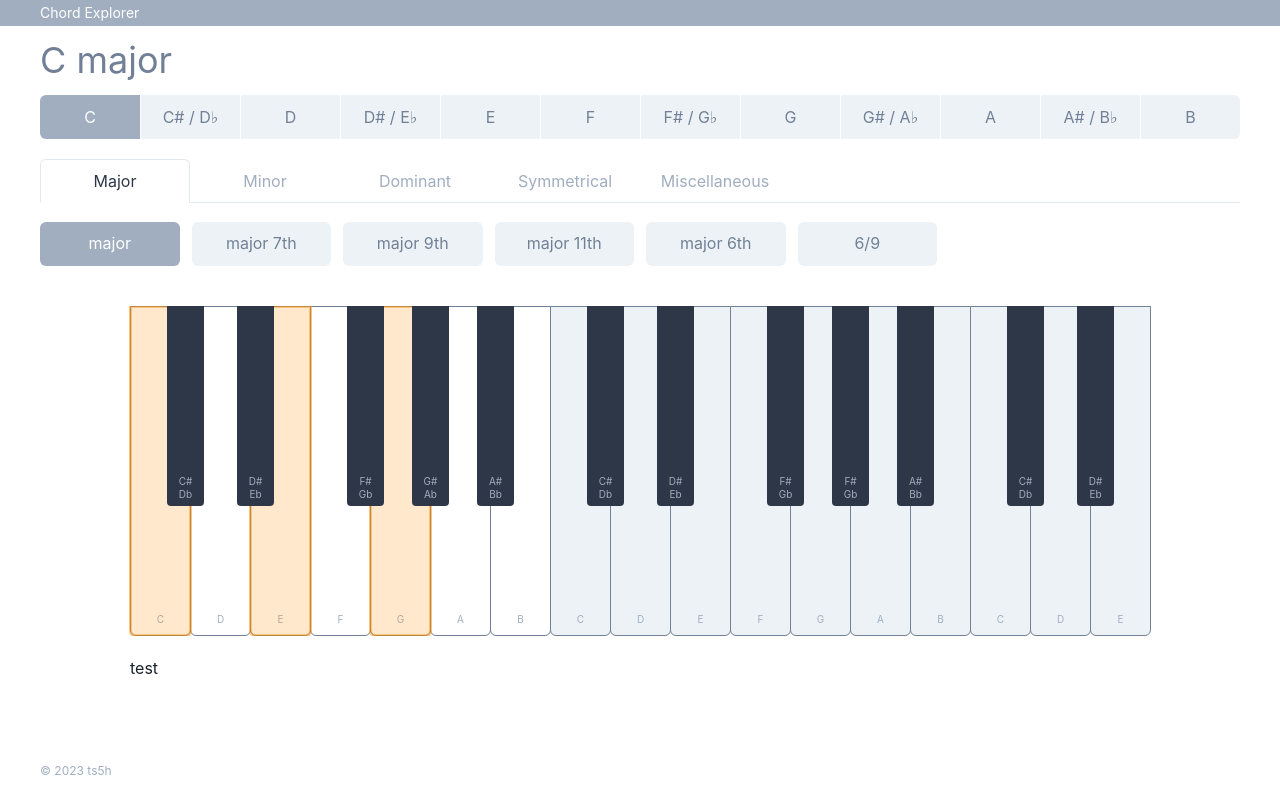
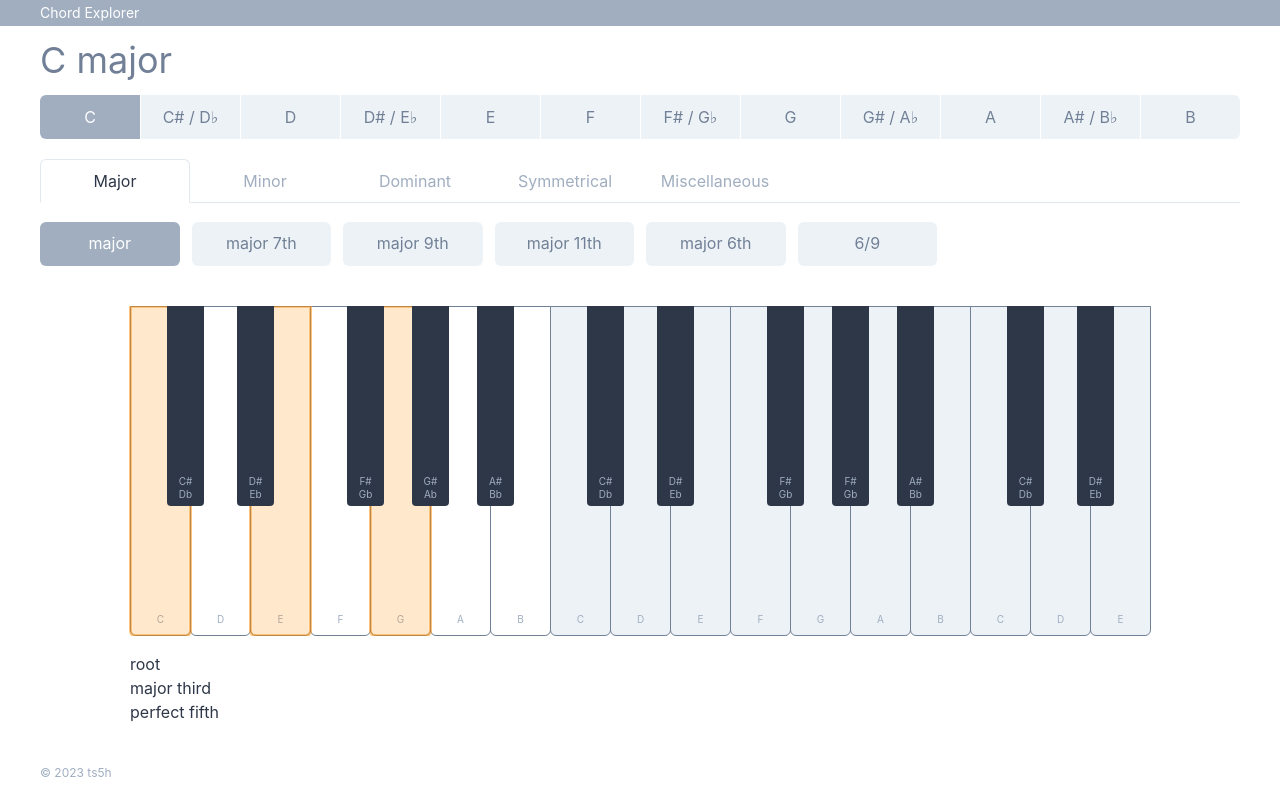
Before and after one commit to ts5h/chord_explorer, a React (Create React App) app: page /c/major in a window 1280 px wide. Built offline with nearby package versions, Linux system fonts and the light colour scheme.

Commit message:
Show key names

```diff
--- a/src/components/KeyNames/index.tsx
+++ b/src/components/KeyNames/index.tsx
@@ -1,21 +1,31 @@
-import React, { FC } from "react";
+import React, { FC, useMemo } from "react";
 import { Box, HStack, Text } from "@chakra-ui/react";
 import { useAtom } from "jotai";
-import { getCurrentScale } from "~/store/global/atoms";
+import { getCurrentChord } from "~/store/global/atoms";
 import { useWindowSize } from "~/hooks/useWindowSize";
+import { chords } from "~/vo/Chords";
 
 export const KeyNames: FC = () => {
   const { windowSize } = useWindowSize();
-  const [currentScale] = useAtom(getCurrentScale);
+  const [currentChord] = useAtom(getCurrentChord);
+
+  const currentKeyNames = useMemo(
+    () => chords.find((chord) => chord.value === currentChord)?.keyNames,
+    [currentChord],
+  );
 
   return (
     <HStack
       w="full"
       justify={windowSize.width < 1120 ? "start" : "center"}
-      mt={5}
+      mt={4}
     >
       <Box w="1020px">
-        <Text>test</Text>
+        {currentKeyNames?.map((keyName, index) => (
+          <Text key={index} color="gray.700">
+            {keyName}
+          </Text>
+        ))}
       </Box>
     </HStack>
   );
```
